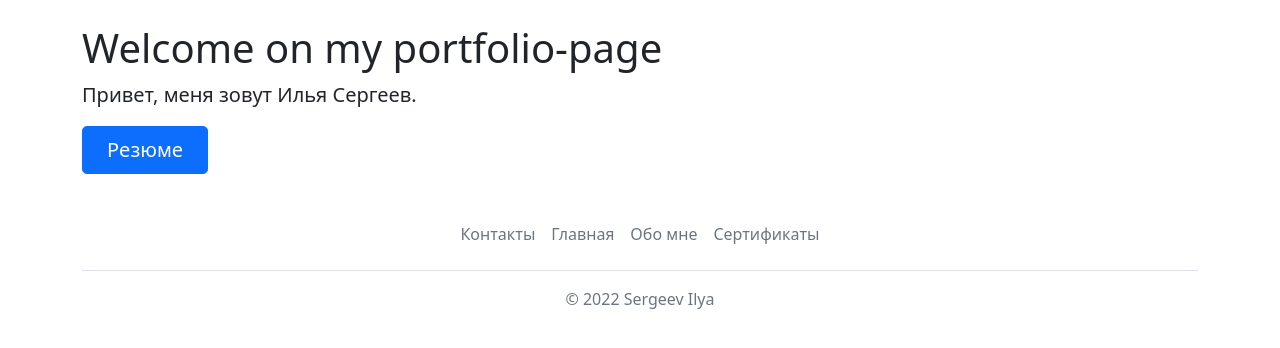
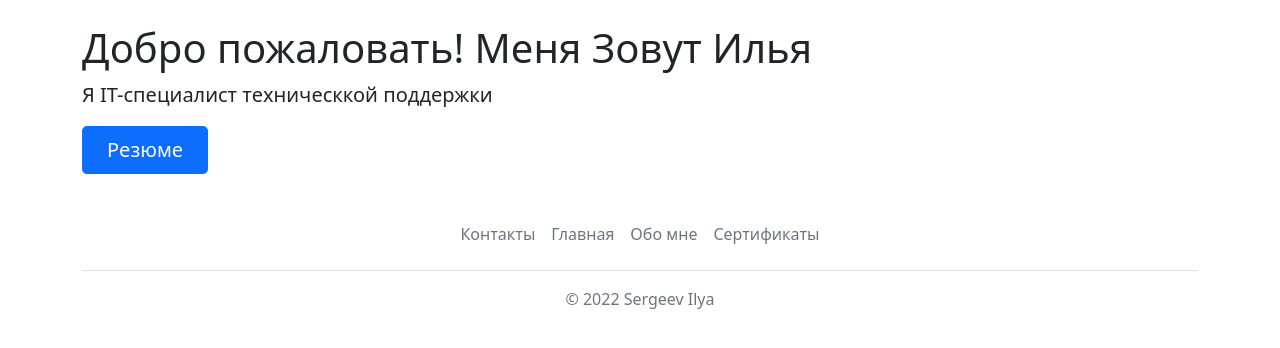
Before and after one commit to wesk777/CVweb-site, a Flask app: page / in a window 1280 px wide. Shown: the part 73-421 px from the top of the page. Run offline with Flask 2, Linux system fonts and the light colour scheme.

Commit message:
translate on russian leguage index.html

```diff
--- a/templates/index.html
+++ b/templates/index.html
@@ -3,8 +3,8 @@
 {% block title %} General page{% endblock %}
 {% block body %}
 <div class="container">
-<h1>Welcome on my portfolio-page</h1>
-<p class="fs-5 col-md-8">Привет, меня зовут Илья Сергеев. </p>
+<h1>Добро пожаловать! Меня Зовут Илья</h1>
+<p class="fs-5 col-md-8">Я IT-специалист техническкой поддержки</p>
 <a href="/CV" class="btn btn-primary btn-lg px-4">Резюме</a>
 </div>
 {% endblock %}
```
